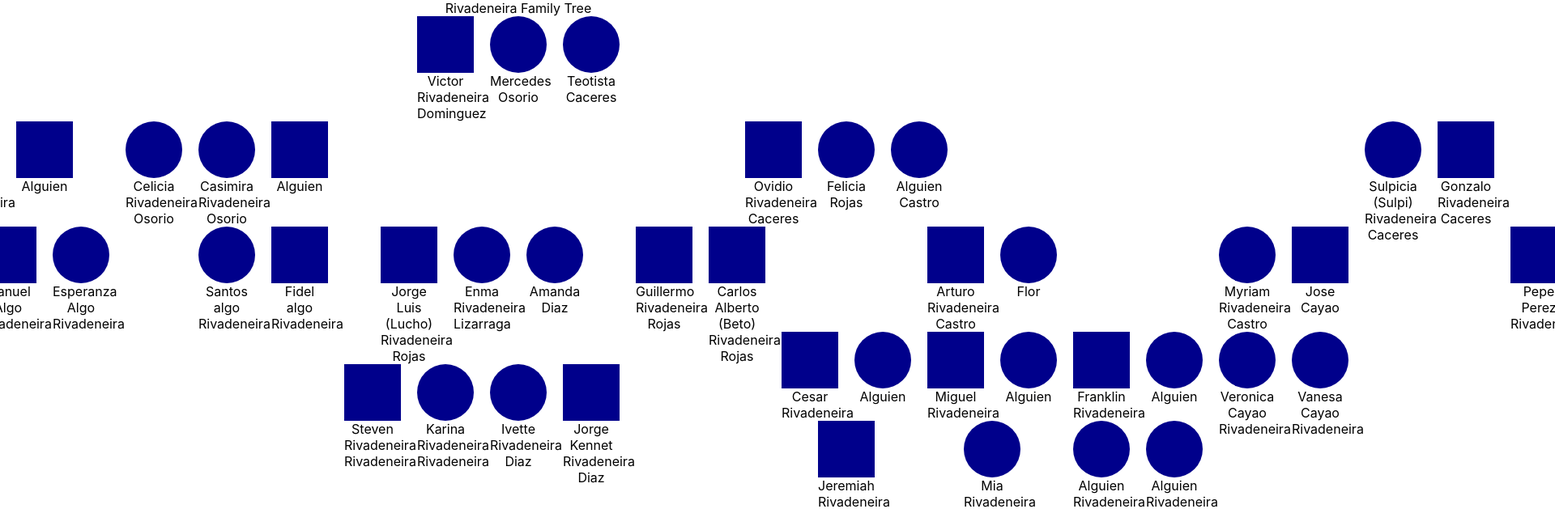
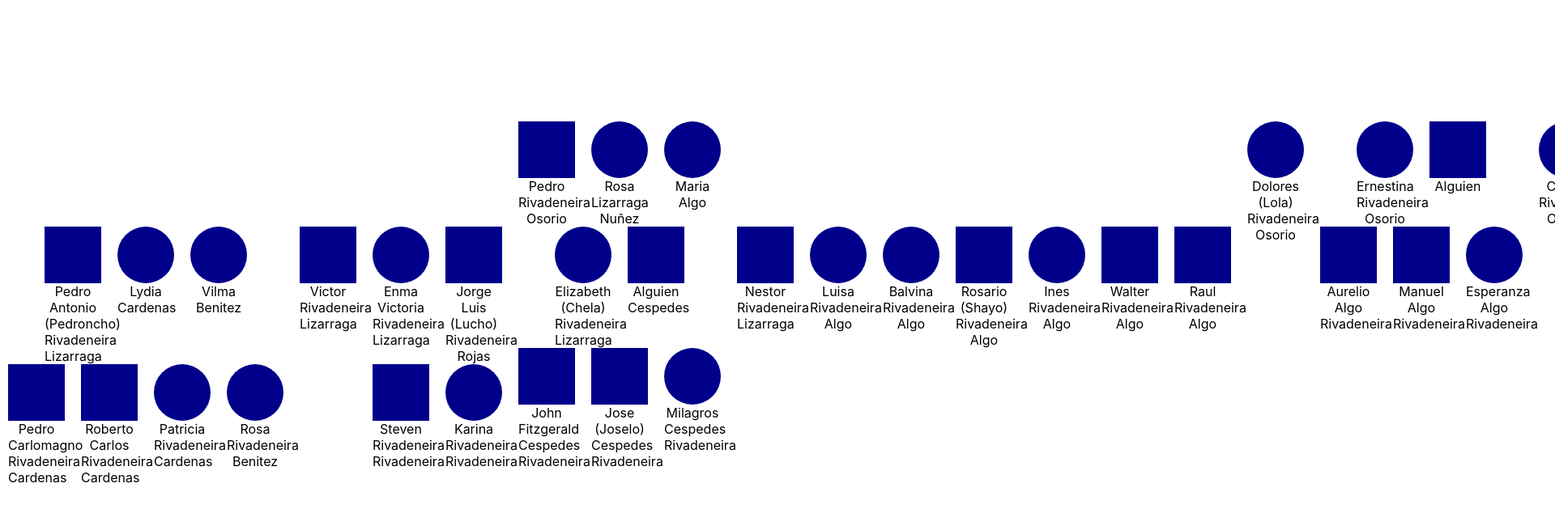
Before and after one commit to steven-rr/family-tree, a React (Create React App) app: page / in a window 1280 px wide. Shown: the top 629 px of the page at 81% size, 1920 px wide, since content can reach past the window. Built offline with nearby package versions, Linux system fonts and the light colour scheme.

Commit message:
working on scrolling and allowing scroll towards left.

```diff
--- a/src/App.css
+++ b/src/App.css
@@ -1,5 +1,9 @@
 .App {
   text-align: center;
+  overflow-x: visible;
+  overflow-y: visible;
+
+  width: 100%;
 }
 
 .App-logo {
--- a/src/App.js
+++ b/src/App.js
@@ -4,7 +4,9 @@ import Rivadeneira from './Rivadeneira'
 function App() {
   return (
     <div className="App">
-      <Rivadeneira/>
+      <div>
+        <Rivadeneira/>
+      </div>
     </div>
   );
 }
--- a/src/Rivadeneira.js
+++ b/src/Rivadeneira.js
@@ -1,10 +1,15 @@
-import React from 'react'
 import RivadeneiraCSS from './Rivadeneira.module.css'
 import Male from './components/Male'
+import {React,useEffect, useState, useContext} from 'react'
 
 import Female from './components/Female'
 
 const Rivadeneira = () => {
+    useEffect(() => {
+        var x = window.innerWidth;
+        window.scrollTo(x/2, 0)
+      }, [])
+
     return (
         <div>
             {/* initial  */}
--- a/src/components/Female.js
+++ b/src/components/Female.js
@@ -25,6 +25,8 @@ const Female = ({id}) => {
             })
     },[])
 
+
+
     if(kidData.length != 0 )
     {
         return (
@@ -46,7 +48,6 @@ const Female = ({id}) => {
                 })}
                 {/* display partners */}
                 {familyData.map( (item, key) => {
-                    console.log("female, partner data ", partnerData)
                     for (var i =0; i < partnerData.length; i++)
                     {
                         if(item.id == partnerData[i])
@@ -129,7 +130,6 @@ const Female = ({id}) => {
                 })}
                 {/* display partners */}
                 {familyData.map( (item, key) => {
-                    console.log("female, partner data ", partnerData)
                     for (var i =0; i < partnerData.length; i++)
                     {
                         if(item.id == partnerData[i])
--- a/src/components/Male.js
+++ b/src/components/Male.js
@@ -28,7 +28,10 @@ const Male = ({id}) => {
                 }
 
             })
+
+
     },[])
+
 
 
     const loopThroughKids = async(item, key) => {
@@ -36,7 +39,6 @@ const Male = ({id}) => {
         {
             for(var i =0; i< item.length; i ++)
             {
-                console.log("1: ",i, item[i], item)
                 return await (
                     <Male
                         key={key}
@@ -47,7 +49,6 @@ const Male = ({id}) => {
         }
         else
         {
-            console.log("2: ", item)
             return await(
                 <Male
                     key={key}
--- a/src/index.css
+++ b/src/index.css
@@ -1,4 +1,18 @@
+html
+{
+  display: block;
+  position: absolute;
+  left: 0;
+  overflow: visible;
+  width: 100%;
+  height: 100%;
+  margin: 0 auto;
+  padding: 0;
+
+
+}
 body {
+  position: absolute;
   margin: 0;
   font-family: -apple-system, BlinkMacSystemFont, 'Segoe UI', 'Roboto', 'Oxygen',
     'Ubuntu', 'Cantarell', 'Fira Sans', 'Droid Sans', 'Helvetica Neue',
```
